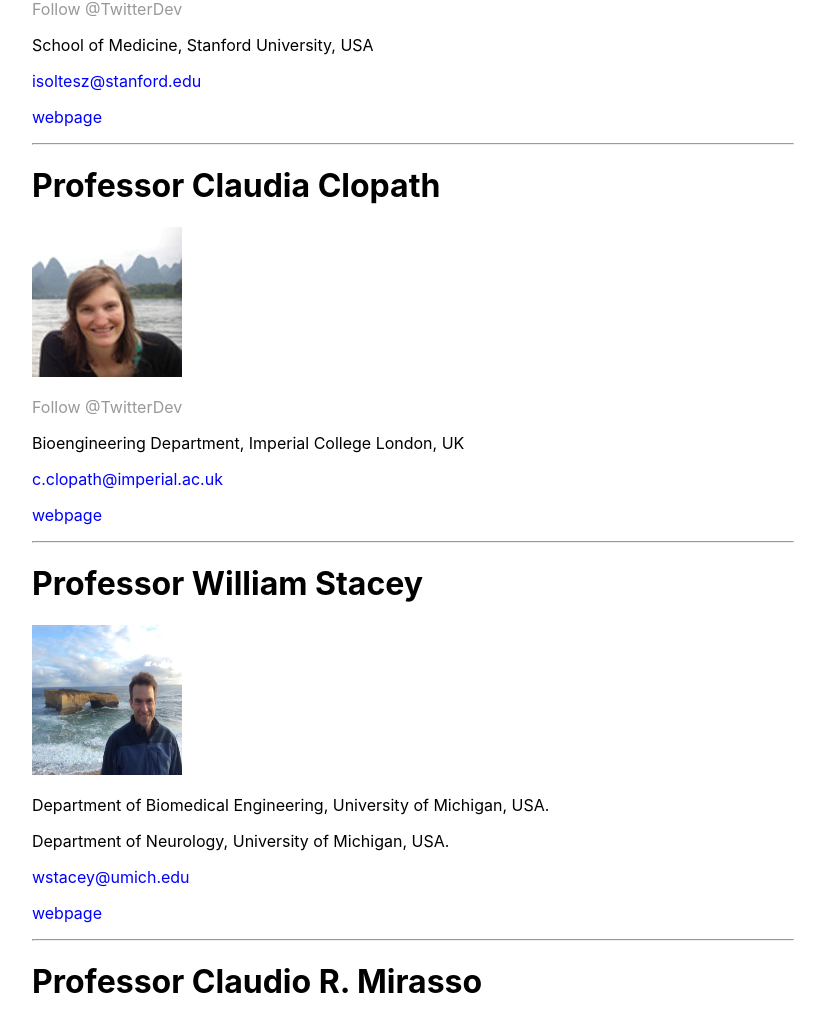
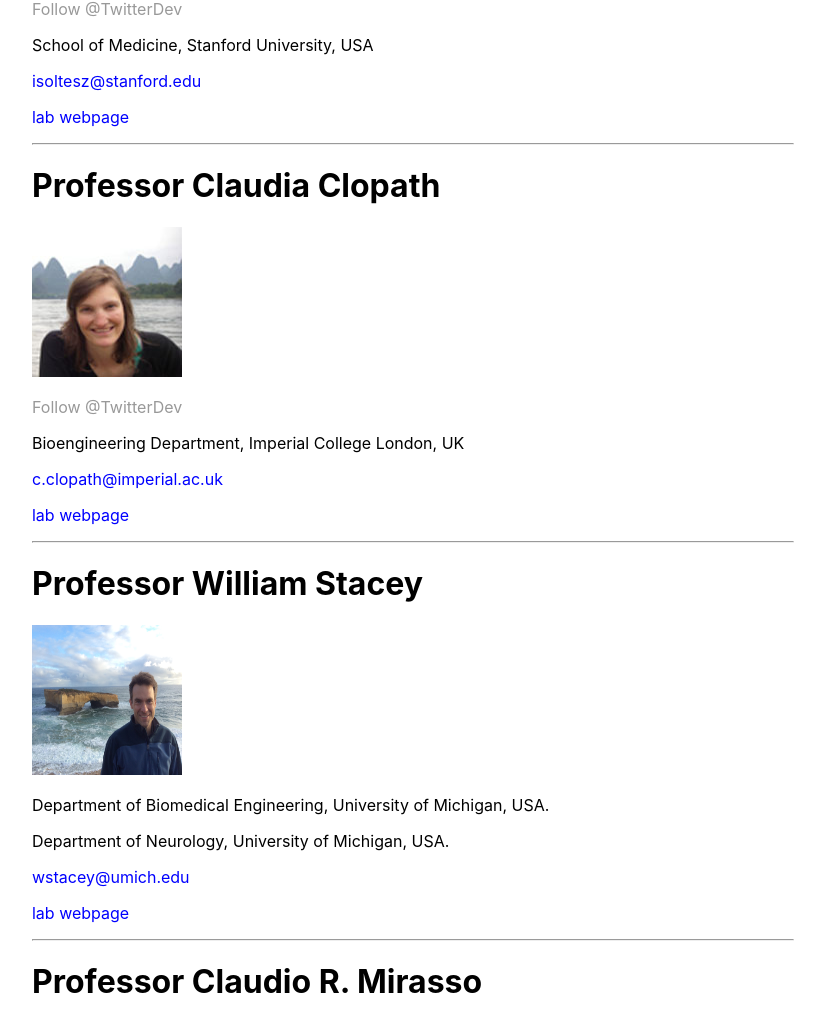
Before and after one commit to spirosChv/ocns2021interneurons, a Jekyll site: the page built from speakers/index.html, in a window 1280 px wide and 1400 px high, scrolled down 284 px. Shown: the part 153-1165 px from the top of the window, without its empty margins (227-1052 px from the left). Built offline with Jekyll 4.4.1, drawn with Linux system fonts in a browser that asks for light colours; comment, search, counter and statistics services are not loaded; some of the changed text lies outside the part shown.

Commit message:
Update index.html

```diff
--- a/speakers/index.html
+++ b/speakers/index.html
@@ -13,7 +13,7 @@ title: Speakers
 	</p>
 	<p> School of Medicine, Stanford University, USA</p>
 	<p> <a style="color:blue" href="mailto:isoltesz@stanford.edu" target="_blank" rel="noopener noreferrer">isoltesz@stanford.edu</a></p>
-	<p> <a style="color:blue" href="https://solteszlab.com/" target="_blank" rel="noopener noreferrer">webpage</a></p>
+	<p> <a style="color:blue" href="https://solteszlab.com/" target="_blank" rel="noopener noreferrer">lab webpage</a></p>
 
 
 	<hr>
@@ -25,7 +25,7 @@ title: Speakers
 	</p>
 	<p> Bioengineering Department, Imperial College London, UK</p>
 	<p> <a style="color:blue" href="mailto:c.clopath@imperial.ac.uk" target="_blank" rel="noopener noreferrer">c.clopath@imperial.ac.uk</a></p>
-	<p> <a style="color:blue" href="https://cclopath.bg-research.cc.ic.ac.uk/" target="_blank" rel="noopener noreferrer">webpage</a></p>
+	<p> <a style="color:blue" href="https://cclopath.bg-research.cc.ic.ac.uk/" target="_blank" rel="noopener noreferrer">lab webpage</a></p>
 
 
 	<hr>
@@ -34,7 +34,7 @@ title: Speakers
 	<p>Department of Biomedical Engineering, University of Michigan, USA.</p>
 	<p>Department of Neurology, University of Michigan, USA. </p>
 	<p> <a style="color:blue" href="mailto:wstacey@umich.edu" target="_blank" rel="noopener noreferrer">wstacey@umich.edu</a></p>
-	<p> <a style="color:blue" href="https://sites.google.com/a/umich.edu/staceylab/home" target="_blank" rel="noopener noreferrer">webpage</a></p>
+	<p> <a style="color:blue" href="https://sites.google.com/a/umich.edu/staceylab/home" target="_blank" rel="noopener noreferrer">lab webpage</a></p>
 
 
 	<hr>
@@ -46,7 +46,7 @@ title: Speakers
 	</p>
 	<p>Instituto de Física Interdisciplinar y Sistemas Complejos, Universitat de les Illes Balears, Spain</p>
 	<p> <a style="color:blue" href="mailto:claudio@ifisc.uib-csic.es" target="_blank" rel="noopener noreferrer">claudio@ifisc.uib-csic.es</a></p>
-	<p> <a style="color:blue" href="https://ifisc.uib-csic.es/claudio/" target="_blank" rel="noopener noreferrer">webpage</a></p>
+	<p> <a style="color:blue" href="https://ifisc.uib-csic.es/claudio/" target="_blank" rel="noopener noreferrer">lab webpage</a></p>
 
 
 	<hr>
@@ -58,7 +58,7 @@ title: Speakers
 	</p>
 	<p> Departments of Otorhinolaryngology, Neuroscience, and Neurology, University of Pennsylvania, USA</p>
 	<p> <a style="color:blue" href="mailto:mgeffen@pennmedicine.upenn.edu" target="_blank" rel="noopener noreferrer">mgeffen@pennmedicine.upenn.edu</a></p>
-	<p> <a style="color:blue" href="https://hosting.med.upenn.edu/hearing" target="_blank" rel="noopener noreferrer">webpage</a></p>
+	<p> <a style="color:blue" href="https://hosting.med.upenn.edu/hearing" target="_blank" rel="noopener noreferrer">lab webpage</a></p>
 
 	<hr>
 
```
